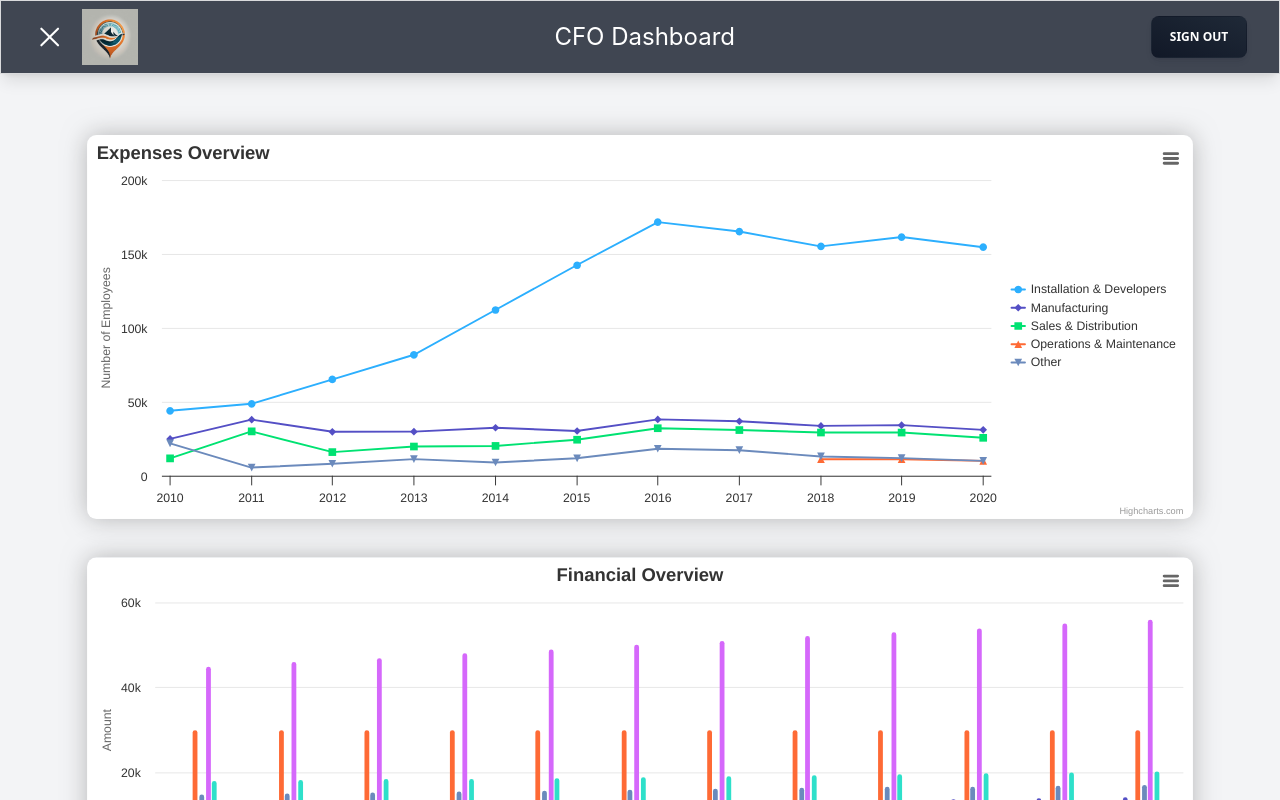
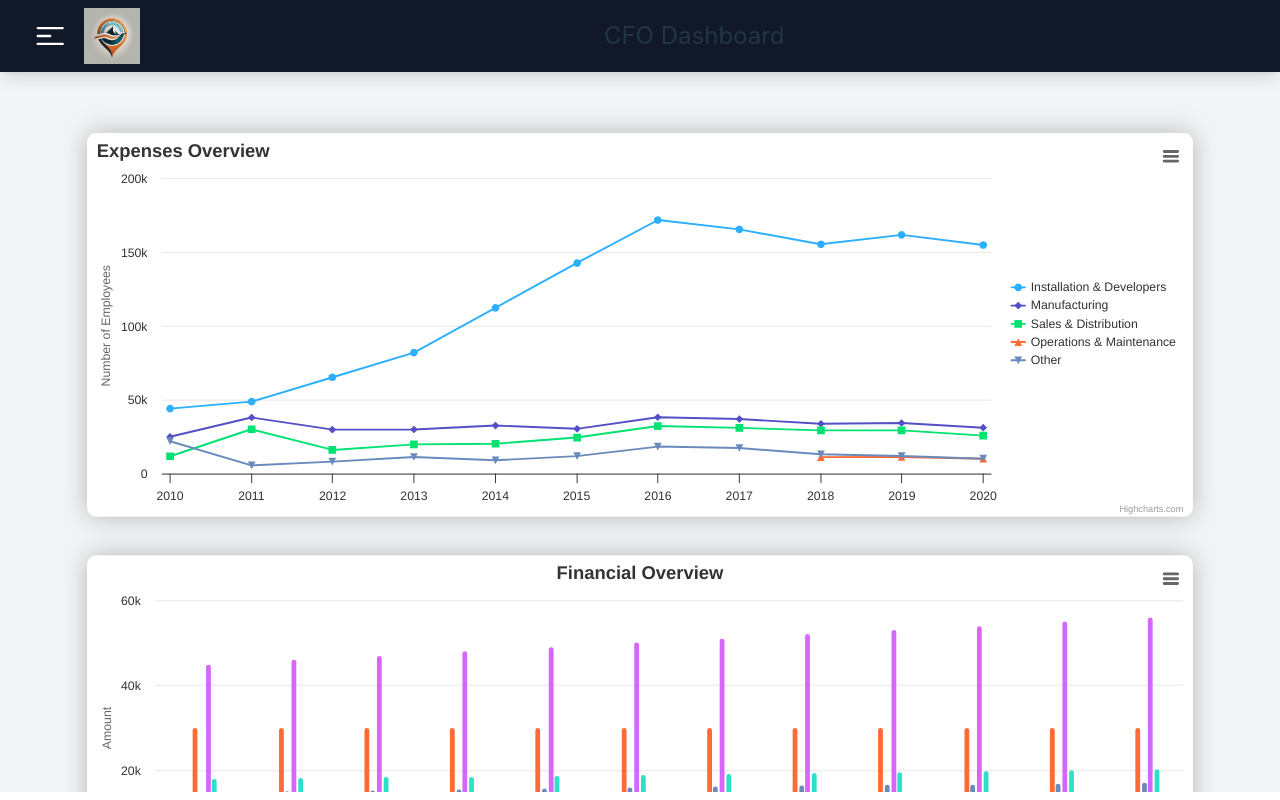
Before and after one commit to Saieedupuganti/3-Way-Forecasting, a React (Vite) app: page /Home in a window 1280 px wide. Shown: the top 800 px of the page. Built offline with nearby package versions, Linux system fonts and the light colour scheme; no server answers; sample sign-in values are in the browser's storage.

Commit message:
UI additions

```diff
--- a/src/Chartofaccounts.jsx
+++ b/src/Chartofaccounts.jsx
@@ -150,9 +150,9 @@ const ChartOfAccounts = () => {
   };
 
   return (
-    <div className="chart-of-accounts">
+    <div className="chart-of-accounts text-black">
       <h1>Chart of Accounts</h1>
-      <button onClick={downloadCSV}>Download CSV</button>
+      <button onClick={downloadCSV} className='text-white my-2'>Download CSV</button>
       <div className="table-container">
         <table>
           <thead>
--- a/src/Home.jsx
+++ b/src/Home.jsx
@@ -15,6 +15,7 @@ import { Bars3CenterLeftIcon } from "@heroicons/react/24/solid";
 import { Sidebar } from './sidebar';
 import { Dashbody } from './dashbody';
 import { XMarkIcon } from "@heroicons/react/24/solid";
+
 
 
 
@@ -114,24 +115,17 @@ export default function Home() {
 
 
   return (
-    <div className="min-h-screen flex flex-col w-[100%] overflow-scroll">
-      <Navbar className="sticky top-0 h-max max-w-full rounded-none shadow-lg px-4 py-2 lg:px-8 lg:py-2 bg-gray-900">
+    <div className="w-[100%] h-[100vh] bg-white">
+      <div style={{position:"sticky",top:"0px"}} className="h-[10vh] z-10 sticky h-max max-w-full rounded-none shadow-lg px-4 py-2 lg:px-8 lg:py-2 bg-gray-900">
         <div className="flex items-center justify-between text-blue-gray-900">
             {menustate?
-            <Bars3CenterLeftIcon class="h-10 w-10 text-white mr-4 inline-block " onClick={()=>{setMenustate(false)}} />:
-            <XMarkIcon class="h-10 w-10 text-white mr-4 inline-block"  onClick={()=>{setMenustate(true)}} />}
+            <XMarkIcon class="h-10 w-10 text-white mr-4 inline-block"  onClick={()=>{setMenustate(false)}} />:
+            <Bars3CenterLeftIcon class="h-10 w-10 text-white mr-4 inline-block " onClick={()=>{setMenustate(true)}} />}
             <img src="/logo3.jpg" alt="C Suite Navigator Image" className="mr-auto w-14 py-0 inline-block" />
             <h2 className='w-full mx-auto text-center text-2xl'>CFO Dashboard</h2>
             <div className="flex items-center gap-4">
                 <div className="flex items-center gap-x-1">
-                <Button
-                    variant="gradient"
-                    size="sm"
-                    className="hidden lg:inline-block min-w-24 py-3"
-                    onClick={handleSignOut}
-                >
-                    <span>Sign Out</span>
-                </Button>
+
                 </div>
             </div>
         </div>
@@ -142,8 +136,8 @@ export default function Home() {
             </Button>
           </div>
         </MobileNav>
-      </Navbar>
-      <div id="mainbody" className="mainbody flex flex-grow flex-row" style={{width:"100vw"}}>
+      </div>
+      <div id="mainbody" className="mainbody flex flex-grow flex-row " style={{width:"100vw"}}>
     {/* console.log(menustate);
     console.log(menustate); */}
         <Sidebar menustate={menustate} setMenustate={setMenustate}/>
--- a/src/dashbody.jsx
+++ b/src/dashbody.jsx
@@ -19,6 +19,7 @@ import { FileUploadButton }  from "./importdata";
 import ChartOfAccounts from "./Chartofaccounts";
 import  Importandexport   from "./importandexport";
 import  Settings  from "./settings";
+import {BrowserRouter as Router,Routes,Route} from "react-router-dom"
 
 export function Dashbody() {
 
@@ -61,8 +62,24 @@ export function Dashbody() {
       };
 
     return(
-        <div className="flex flex-grow bg-gray-100 max-w-screen overflow-visible" style={{maxWidth:"100vw"}}>
-            {renderView()}
+        <div className="flex flex-grow bg-gray-100 max-w-screen h-[90vh] overflow-scroll" style={{maxWidth:"100vw"}}>
+            {/* {renderView()} */}
+            <Routes>
+                <Route path="/*" element={<Dashbody1 />} />
+                <Route path="/high1" element={<Dashbody1 />} />
+                <Route path="/high2" element={<Dashbody2 />} />
+                <Route path="/zoho1" element={<Zoho1 />} />
+                <Route path="/zoho2" element={<Zoho2 />} />
+                <Route path="/zoho3" element={<Zoho3 />} />
+                <Route path="/zoho4" element={<Zoho4 />} />
+                <Route path="/zoho5" element={<Zoho5 />} />
+                <Route path="/importdata" element={<FileUploadButton />} />
+                <Route path="/importandexport" element={<Importandexport />} />
+                <Route path="/chartofaccounts" element={<ChartOfAccounts />} />
+                <Route path="/settings" element={<Settings />} />
+                <Route path="/importandexport" element={<Importandexport />} />
+                <Route path="/chartofaccounts" element={<ChartOfAccounts />} />
+            </Routes>
         </div>
     )
 
--- a/src/sidebar.jsx
+++ b/src/sidebar.jsx
@@ -2,6 +2,8 @@ import React, { useContext, useEffect, useRef, useState } from "react";
 import { List, ListItem, Card } from "@material-tailwind/react";
 import { useNavigate, Link } from "react-router-dom";
 import { AuthContext } from './App';
+import {Button} from '@material-tailwind/react'
+
 
 export function Sidebar({ menustate, setMenustate }) {
   const sidebarRef = useRef(null);
@@ -22,12 +24,13 @@ export function Sidebar({ menustate, setMenustate }) {
       setMenustate(true);
     }
   };
+  // setMenustate(true);
 
   const isSelected = (path) => page === path;
 
   return (
-    <Card className="shadow-lg bg-gray-200 overflow-hidden" style={{ minWidth: "0px", maxWidth: "0px", transition: "width ease 0.5s" }} ref={sidebarRef}>
-      <List className="p-0 mx-auto min-w-full block mt-3">
+    <Card className="shadow-lg shadow-gray-600 bg-gray-200 overflow-hidden h-[91vh]" style={{ minWidth: "0px", maxWidth: "0px", transition: "all ease 0.5s" }} ref={sidebarRef}>
+      <List className="p-0 mx-auto min-w-full  block mt-3 relative h-full ">
         <Link to={'/home/importandexport'} onClick={handleLinkClick}>
           <ListItem selected={isSelected('/home/importandexport')} className="block text-center text-black mx-auto max-w-48 my-2" style={{ background: isSelected('/home/importandexport') ? 'white' : 'rgba(75, 85, 99, 0.4)' }}>
             Import/Export
@@ -44,7 +47,9 @@ export function Sidebar({ menustate, setMenustate }) {
           </ListItem>
         </Link>
         <Link to={'/home/high2'} onClick={handleLinkClick}>
-          <ListItem selected={isSelected('/home/high2')} className="block text-center text-black mx-auto max-w-48 my-2" style={{ background: isSelected('/home/high2') ? 'white' : 'rgba(75, 85, 99, 0.4)' }}>
+          <ListItem selected={isSelected('/home/high2')}
+            style={{ background: isSelected('/home/high2') ? 'white' : 'rgba(75, 85, 99, 0.4)' }}
+            className="block text-center text-black mx-auto max-w-48 my-2">
             HighCharts 2
           </ListItem>
         </Link>
@@ -78,7 +83,17 @@ export function Sidebar({ menustate, setMenustate }) {
             Settings
           </ListItem>
         </Link>
+
       </List>
+      <Button
+        variant="gradient"
+        size="sm"
+        className="min-w-24 py-3 my-4 mx-4 bottom-4"
+        // onClick={handleSignOut}
+      >
+          <span>Sign Out</span>
+      </Button>
+
     </Card>
   );
 }
```
